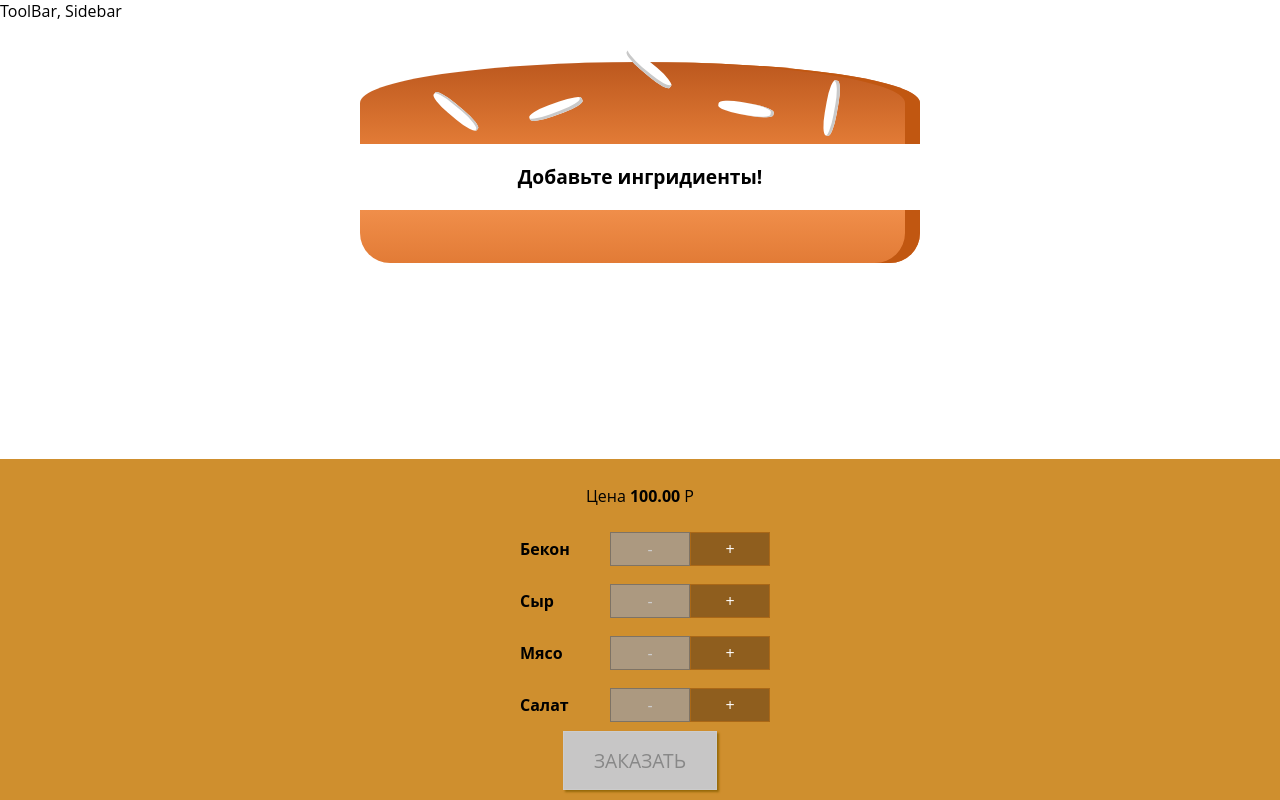
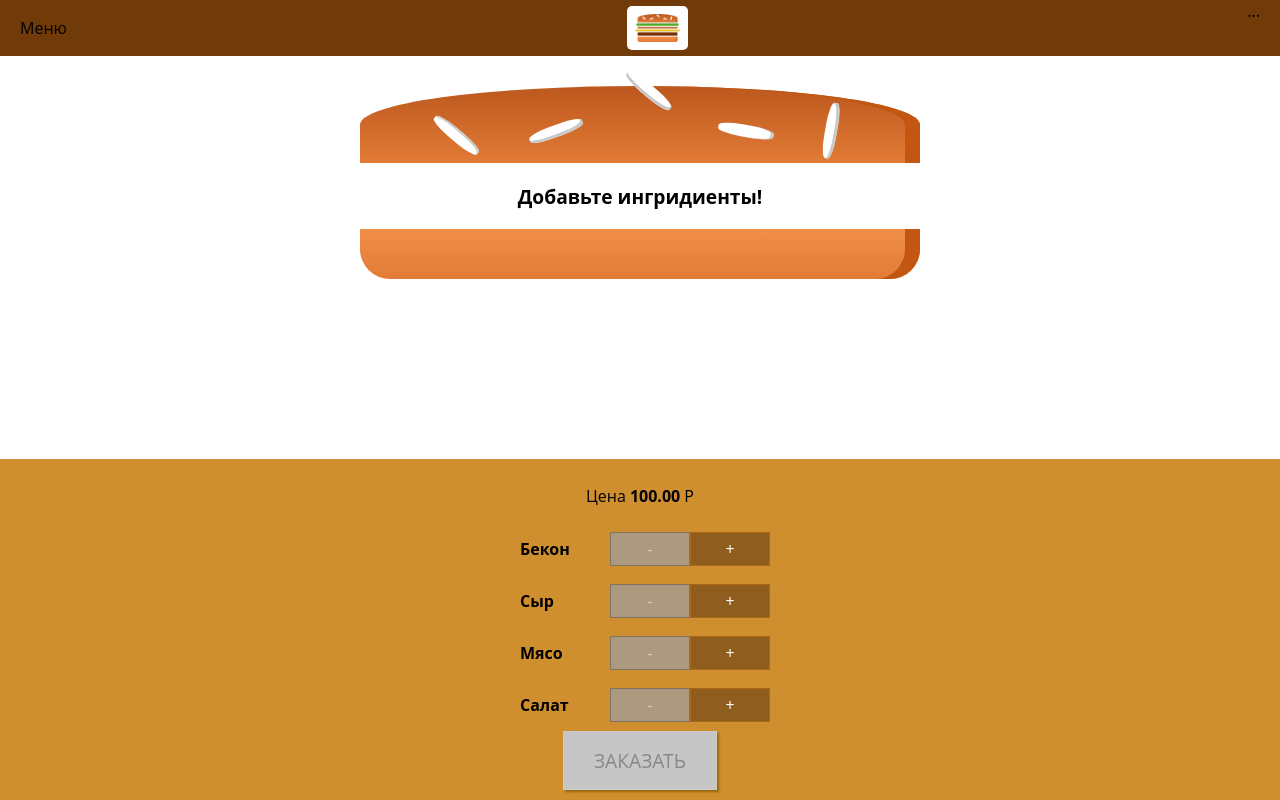
Before and after one commit to klimentru1986/react-demo, a React app: page / in a window 1280 px wide. Built offline with nearby package versions, Linux system fonts and the light colour scheme.

Commit message:
Добавил тулбар и лого

```diff
--- a/src/components/Layout/Layout.css
+++ b/src/components/Layout/Layout.css
@@ -1,10 +1,6 @@
-.ToolBar {
-  height: 5vh;
-}
-
 .Content {
-  margin-top: 1vh;
-  height: 94vh;
+  margin-top: 72px;
+  height: calc(100vh - 72px);
   display: flex;
   flex-direction: column;
   justify-content: space-between;
--- a/src/components/Layout/Layout.js
+++ b/src/components/Layout/Layout.js
@@ -1,13 +1,15 @@
 import React from 'react';
 
 import Aux from '../../hoc/Aux/Aux';
+import Toolbar from '../Navigation/Toolbar/Toolbar';
+
 import classes from './Layout.css';
 
 /** Лайоут с тулбаром и основным контентом */
 const layout = props => {
   return (
     <Aux>
-      <div className={classes.ToolBar}>ToolBar, Sidebar</div>
+      <Toolbar />
       <main className={classes.Content}>{props.children}</main>
     </Aux>
   );
--- /dev/null
+++ b/src/components/Logo/Logo.css
@@ -0,0 +1,11 @@
+.Logo {
+  background-color: white;
+  padding: 8px;
+  height: 80%;
+  border-radius: 5px;
+  box-sizing: border-box;
+}
+
+.Logo img {
+  height: 100%;
+}
--- /dev/null
+++ b/src/components/Logo/Logo.js
@@ -0,0 +1,13 @@
+import React from 'react';
+
+import logoImg from '../../assets/images/burger-logo.png';
+
+import classes from './Logo.css';
+
+const logo = props => (
+  <div className={classes.Logo}>
+    <img src={logoImg} alt="myBurger" />
+  </div>
+);
+
+export default logo;
--- /dev/null
+++ b/src/components/Navigation/Toolbar/Toolbar.css
@@ -0,0 +1,18 @@
+.Toolbar {
+  height: 56px;
+  width: 100%;
+  position: fixed;
+  top: 0;
+  left: 0;
+  background-color: #703b09;
+  display: flex;
+  justify-content: space-between;
+  align-items: center;
+  padding: 0 20px;
+  box-sizing: border-box;
+  z-index: 90;
+}
+
+.Toolbar nav {
+  height: 100%;
+}
--- /dev/null
+++ b/src/components/Navigation/Toolbar/Toolbar.js
@@ -0,0 +1,15 @@
+import React from 'react';
+
+import Logo from '../../Logo/Logo';
+
+import classes from './Toolbar.css';
+
+const toolbar = propst => (
+  <header className={classes.Toolbar}>
+    <div>Меню</div>
+    <Logo />
+    <nav>...</nav>
+  </header>
+);
+
+export default toolbar;
```
Also changed, not shown: src/assets/images/burger-logo.png (added).
